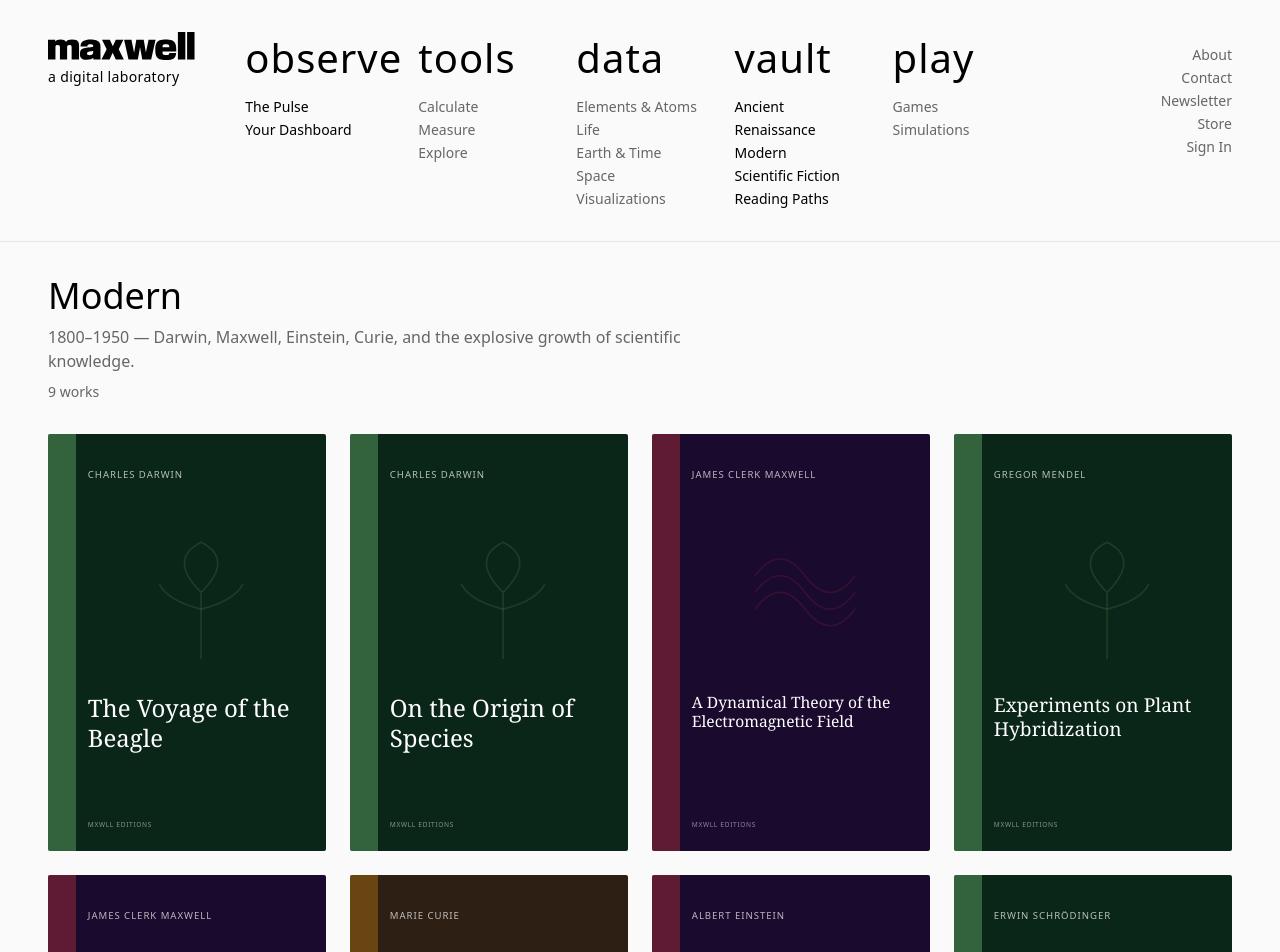
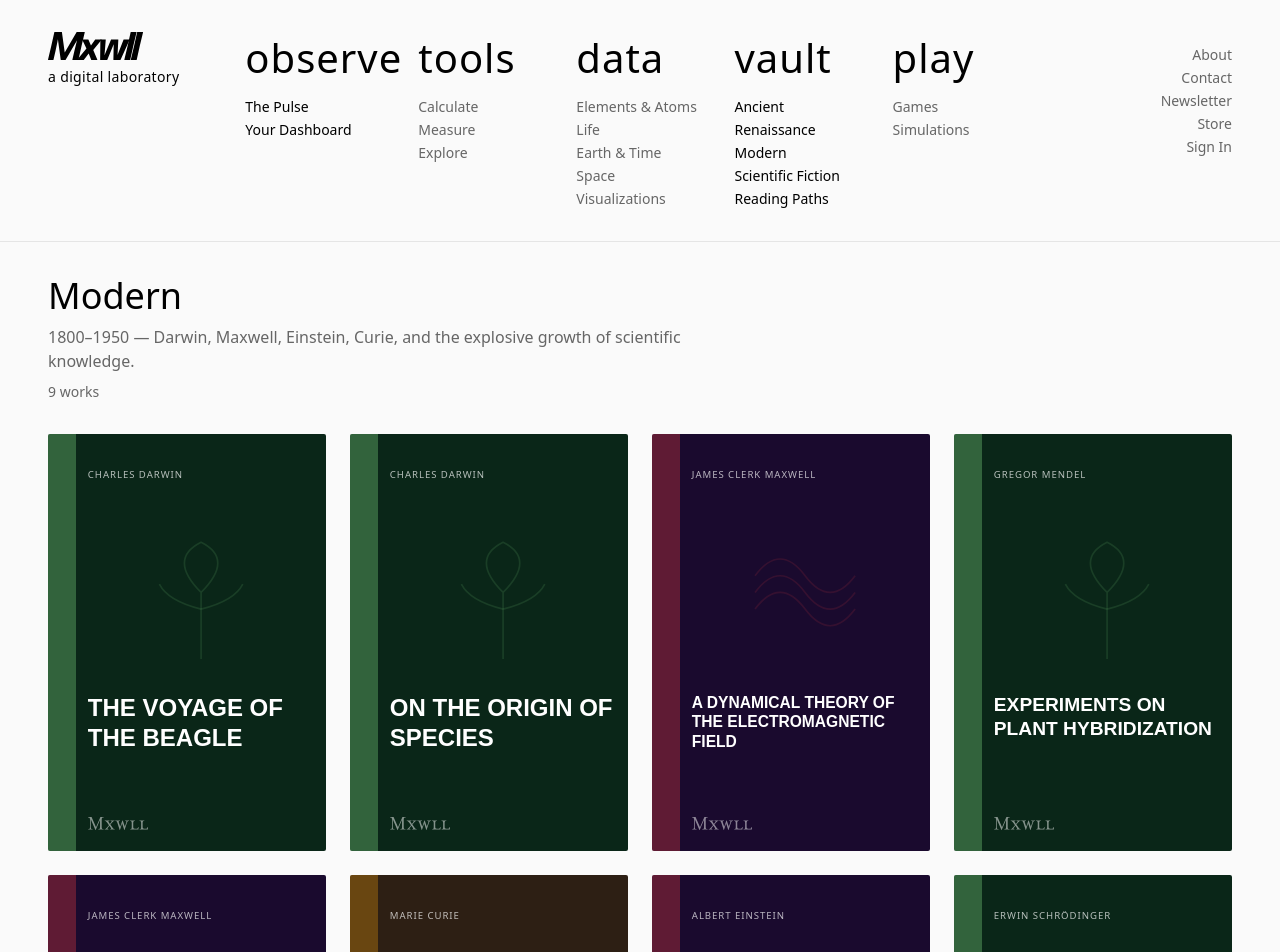
Before and after one commit to Axisophy/maxwell, a Next.js app: page /vault/modern in a window 1280 px wide. Shown: the top 952 px of the page. Built offline with nearby package versions, Linux system fonts and the light colour scheme; a web font is replaced by a local one.

Commit message:
updated book widget and main logo

```diff
--- a/src/components/BookWidget.tsx
+++ b/src/components/BookWidget.tsx
@@ -272,7 +272,7 @@ export default function BookWidget({
               {style.graphic}
             </div>
 
-            {/* Title - dynamic sizing */}
+            {/* Title - dynamic sizing with Trade Gothic Condensed Bold */}
             <div
               className="absolute w-full px-[1em]"
               style={{
@@ -281,8 +281,10 @@ export default function BookWidget({
               }}
             >
               <h3
-                className="font-serif leading-tight"
+                className="leading-tight uppercase"
                 style={{
+                  fontFamily: 'trade-gothic-next-condensed, sans-serif',
+                  fontWeight: 700,
                   fontSize: titleSize,
                   color: style.text,
                 }}
@@ -291,21 +293,26 @@ export default function BookWidget({
               </h3>
             </div>
 
-            {/* Logo placeholder */}
+            {/* MXWLL Logo */}
             <div
               className="absolute w-full px-[1em]"
               style={{ bottom: '5%' }}
             >
-              <p
-                className="font-sans tracking-widest"
+              <svg
+                viewBox="0 0 401 86.38"
                 style={{
-                  fontSize: '0.55em',
-                  color: style.text,
+                  width: '5em',
+                  height: 'auto',
+                  fill: style.text,
                   opacity: 0.5,
                 }}
               >
-                MXWLL EDITIONS
-              </p>
+                <path d="M18.48,64.68c0,14,1.82,16.38,13.44,16.38v2.94H0v-2.94c11.62,0,13.3-2.38,13.3-16.38V19.18C13.3,5.18,11.62,2.94,0,2.94V0h23.8l29.68,68.18L83.02,0h21.98v2.94c-11.76,0-13.44,2.24-13.44,16.24v45.5c0,14,1.68,16.38,13.44,16.38v2.94h-37.8v-2.94c11.62,0,13.3-2.38,13.3-16.38V19.04l-29.12,67.34h-1.82L18.48,14.84v49.84Z"/>
+                <path d="M133.88,70.42c-6.3,8.12-4.48,10.64,3.64,10.64v2.94h-26.32v-2.94c6.58,0,10.36-3.22,17.5-12.18l11.48-14.56-11.2-15.82c-6.58-9.52-9.52-12.32-16.8-12.32v-2.8h31.36v2.8c-8.96,0-9.1,2.8-3.64,10.64l6.58,9.66,7.7-9.66c6.58-8.54,4.9-10.64-3.64-10.64v-2.8h26.32v2.8c-7.14,0-10.64,3.5-17.5,12.32l-9.8,12.18,12.74,18.2c6.58,9.38,10.22,12.18,16.94,12.18v2.94h-31.36v-2.94c8.82,0,9.24-2.38,3.5-10.64l-8.12-11.62-9.38,11.62Z"/>
+                <path d="M246.15,65.38l9.66-28.56c2.8-8.26,1.54-10.64-7.42-10.64v-2.8h26.32v2.8c-8.68,0-10.92,2.1-14.28,12.32l-16.1,47.88h-1.82l-14.28-43.82-14.56,43.82h-1.82l-15.54-47.88c-3.36-10.22-5.6-12.32-13.72-12.32v-2.8h31.08v2.8c-8.26,0-10.36,1.96-7.56,10.64l9.38,28.56,14.14-42h2.8l13.72,42Z"/>
+                <path d="M281.3,26.18v-2.8h32.06v2.8c-9.38,0-11.06,2.24-11.06,16.24v20.16c0,14,1.68,16.24,11.06,16.24h4.9c12.88,0,14.56-2.38,16.24-8.96l.7-2.8h2.94l-.98,16.94h-55.86v-2.8c9.38,0,11.06-2.38,11.06-16.38v-22.4c0-14-1.68-16.24-11.06-16.24Z"/>
+                <path d="M344.16,26.18v-2.8h32.06v2.8c-9.38,0-11.06,2.24-11.06,16.24v20.16c0,14,1.68,16.24,11.06,16.24h4.9c12.88,0,14.56-2.38,16.24-8.96l.7-2.8h2.94l-.98,16.94h-55.86v-2.8c9.38,0,11.06-2.38,11.06-16.38v-22.4c0-14-1.68-16.24-11.06-16.24Z"/>
+              </svg>
             </div>
           </div>
         </div>
@@ -324,8 +331,12 @@ export default function BookWidget({
         >
           {/* Title */}
           <h3
-            className="font-serif leading-tight mb-[0.3em]"
-            style={{ fontSize: '1.4em' }}
+            className="leading-tight mb-[0.3em]"
+            style={{
+              fontFamily: 'trade-gothic-next-condensed, sans-serif',
+              fontWeight: 700,
+              fontSize: '1.4em',
+            }}
           >
             {title}
           </h3>
--- a/src/components/Logo.tsx
+++ b/src/components/Logo.tsx
@@ -2,17 +2,15 @@ export default function Logo({ className = '' }: { className?: string }) {
   return (
     <svg
       xmlns="http://www.w3.org/2000/svg"
-        viewBox="0 0 964.73 184.33"
+      viewBox="0 0 261.39 77"
       className={className}
       fill="currentColor"
     >
-        <path d="M0,51.27h47.36v11.47c3.09-4.72,7.39-8.22,12.88-10.5,5.49-2.28,12.84-3.42,22.03-3.42s16.74,1.38,22.64,4.15c5.9,2.77,10.4,6.96,13.49,12.57,3.5-5.94,8.42-10.21,14.77-12.82,6.35-2.6,14.77-3.91,25.27-3.91s19.71,1.45,26.43,4.33c6.71,2.89,11.66,7.37,14.83,13.43,3.17,6.06,4.76,13.98,4.76,23.74v90.94h-48.83v-81.05c0-3.58-.45-6.41-1.34-8.48-.9-2.08-2.42-3.58-4.58-4.52-2.16-.93-5.19-1.4-9.09-1.4-5.62,0-9.48,1.14-11.6,3.42-2.12,2.28-3.17,6.15-3.17,11.6v80.44h-47.24v-80.32c0-5.45-1.06-9.34-3.17-11.66-2.12-2.32-6.02-3.48-11.72-3.48-3.91,0-6.92.51-9.03,1.53-2.12,1.02-3.58,2.61-4.39,4.76-.81,2.16-1.22,5.07-1.22,8.73v80.44H0V51.27Z"/>
-        <path d="M228.19,179.26c-6.43-2.64-11.01-6.73-13.73-12.27-2.73-5.53-4.09-12.94-4.09-22.22v-1.34c0-9.85,1.59-17.44,4.76-22.77,3.17-5.33,8.36-9.3,15.56-11.9,7.2-2.6,17.6-4.64,31.19-6.1l21.48-2.44c3.66-.32,6.49-.77,8.48-1.34,1.99-.57,3.42-1.38,4.27-2.44.85-1.06,1.28-2.56,1.28-4.52v-1.22c0-2.36-.53-4.23-1.59-5.62-1.06-1.38-2.97-2.4-5.74-3.05-2.77-.65-6.71-.98-11.84-.98-4.64,0-8.24.39-10.8,1.16-2.56.77-4.42,1.89-5.55,3.36-1.14,1.46-1.87,3.38-2.2,5.74l-.61,3.54h-45.04l.61-5.86c1.22-12.53,7.24-22.28,18.07-29.24,10.82-6.96,26.37-10.44,46.63-10.44,15.71,0,28.42,1.59,38.15,4.76,9.72,3.17,16.82,8.02,21.3,14.53,4.47,6.51,6.71,14.85,6.71,25.02v87.65h-47v-10.99c-3.99,4.39-9.54,7.65-16.66,9.77-7.12,2.12-16.09,3.17-26.92,3.17-11.39,0-20.31-1.32-26.73-3.97ZM258.65,148.32c.93,1.55,2.5,2.67,4.7,3.36,2.2.69,5.33,1.04,9.4,1.04,8.3,0,14.48-1.59,18.55-4.76,4.07-3.17,6.1-8.14,6.1-14.89v-9.77c-1.38.9-3.22,1.67-5.49,2.32-2.28.65-5.29,1.26-9.03,1.83l-10.25,1.46c-4.31.57-7.53,1.24-9.64,2.01-2.12.77-3.6,1.93-4.46,3.48-.85,1.55-1.28,3.78-1.28,6.71v.61c0,2.85.47,5.05,1.4,6.59Z"/>
-        <path d="M386.07,113.16l-30.4-61.89h51.39l19.78,43.21,19.41-43.21h49.93l-30.76,62.62,33.69,67.38h-52.86l-20.75-44.56-20.14,44.56h-52.98l33.69-68.12Z"/>
-        <path d="M501.1,51.27h48.34l17.46,85.33,14.53-85.33h48.71l14.4,84.47,17.58-84.47h46.02l-28.81,130h-58.71l-14.4-80.32-14.77,80.32h-61.4l-28.93-130Z"/>
-        <path d="M735.33,179.02c-9.85-3.54-17.13-9.91-21.85-19.1-4.72-9.2-7.08-22.38-7.08-39.55v-7.81c0-16.6,2.36-29.52,7.08-38.76,4.72-9.24,12.02-15.75,21.91-19.53,9.89-3.78,23.17-5.68,39.86-5.68s29.97,1.85,39.86,5.55c9.89,3.7,17.21,10.09,21.97,19.17,4.76,9.08,7.14,21.83,7.14,38.27v17.21h-90.21v2.2c0,5.78.61,10.13,1.83,13.06s3.36,4.99,6.41,6.16c3.05,1.18,7.63,1.77,13.73,1.77,5.78,0,10.21-.37,13.31-1.1,3.09-.73,5.27-1.85,6.53-3.36,1.26-1.5,2.09-3.64,2.5-6.41l.61-3.54h44.56l-.73,7.08c-1.06,9.44-3.91,17.05-8.54,22.83-4.64,5.78-11.68,10.03-21.12,12.76-9.44,2.73-21.89,4.09-37.35,4.09-17.09,0-30.56-1.77-40.41-5.31ZM798.81,101.2v-2.56c0-4.8-.67-8.52-2.01-11.17-1.34-2.64-3.62-4.54-6.84-5.68-3.21-1.14-7.83-1.71-13.85-1.71s-10.62.59-13.79,1.77c-3.17,1.18-5.35,3.09-6.53,5.74-1.18,2.65-1.77,6.33-1.77,11.05v2.56h44.8Z"/>
-        <path d="M855.17,0h48.95v181.27h-48.95V0Z"/>
-        <path d="M915.78,0h48.95v181.27h-48.95V0Z"/>
+      <path d="M15.09,76.23c-.11.44-.55.77-.99.77H.79c-.55,0-.88-.44-.77-.99l8.91-37.51L17.4.77c.11-.44.55-.77.99-.77h19.03c.55,0,.77.22.88.77l7.7,55.55L78.45.55c.22-.33.55-.55.99-.55h20.9c.55,0,.88.44.77.99l-8.91,37.51-8.47,37.73c-.11.44-.55.77-.99.77h-14.96c-.55,0-.88-.44-.77-.99l5.39-23.32,6.6-26.4.88-3.3-31.24,53.46c-.22.33-.55.55-.99.55h-11.77c-.55,0-.77-.22-.88-.77l-7.81-55.99-1.21,6.27-5.5,26.18-5.39,23.54Z"/>
+      <path d="M98.77,76.45c-.22.33-.66.55-1.1.55h-16.28c-.66,0-.99-.55-.55-1.1l24.86-30.36-11.44-24.2c-.22-.55,0-.99.66-.99h15.29c.44,0,.88.11,1.1.66l6.82,16.17,11.77-16.28c.22-.33.66-.55,1.1-.55h15.84c.66,0,.99.55.55,1.1l-22.99,28.16,11.33,26.4c.22.66,0,.99-.66.99h-15.4c-.44,0-.77-.11-.99-.66l-6.71-17.27-13.2,17.38Z"/>
+      <path d="M163.12,76.34c-.22.55-.66.66-1.1.66h-17.71c-.55,0-.88-.22-.88-.88l.55-54.89c0-.66.33-.88.88-.88h13.2c.55,0,.77.22.77.88l-3.41,42.9,17.71-43.12c.22-.55.66-.66,1.1-.66h18.26c.55,0,.88.22.88.88l-2.09,41.91,16.39-42.13c.22-.55.55-.66.99-.66h15.07c.66,0,.88.44.66.99l-24.75,55c-.22.55-.66.66-1.1.66h-17.82c-.55,0-.88-.22-.88-.88l.88-42.46-17.6,42.68Z"/>
+      <path d="M226.17,76.23c-.11.44-.55.77-.99.77h-14.52c-.55,0-.88-.44-.77-.99l9.02-37.51L227.27.77c.11-.44.55-.77.99-.77h14.52c.55,0,.88.44.77.99l-9.02,37.51-8.36,37.73Z"/>
+      <path d="M243.99,76.23c-.11.44-.55.77-.99.77h-14.52c-.55,0-.88-.44-.77-.99l9.02-37.51L245.09.77c.11-.44.55-.77.99-.77h14.52c.55,0,.88.44.77.99l-9.02,37.51-8.36,37.73Z"/>
     </svg>
   )
 }
```
Lines whose indentation alone changed are shown as unchanged.
